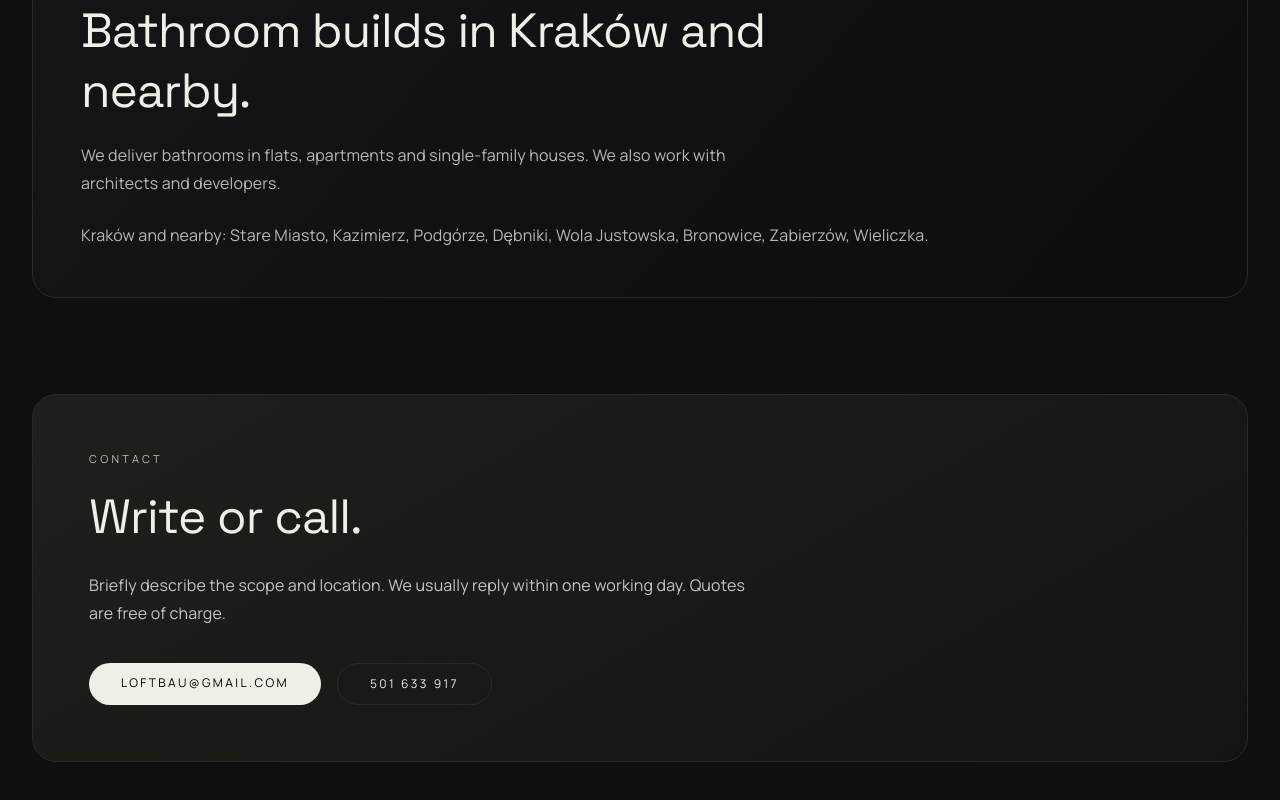
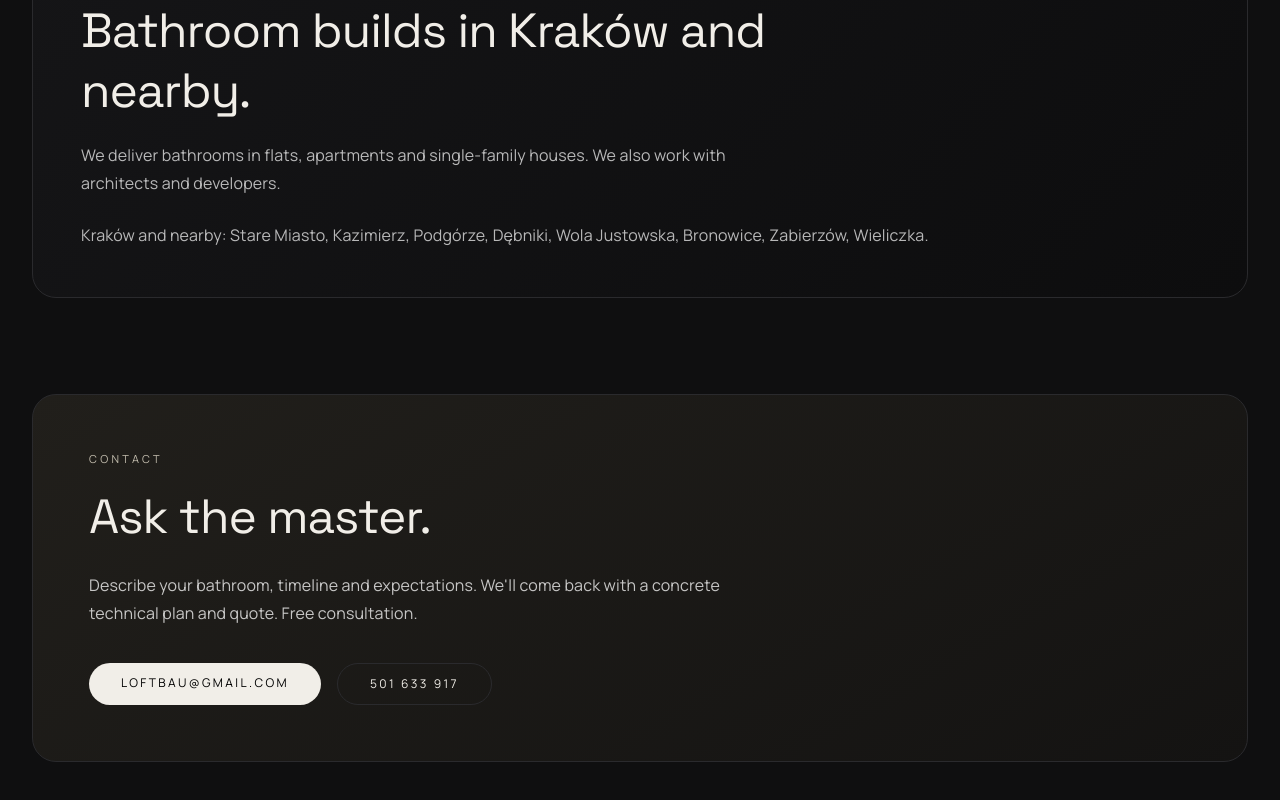
Before and after one commit to shalke777/loftbau, a Next.js app: page /en in a window 1280 px wide. Shown: the part 5563-6363 px from the top of the page. Built offline with nearby package versions, Linux system fonts and the light colour scheme.

Commit message:
fix: przywroc styl zaproszenia w sekcji kontakt

```diff
--- a/components/loftbau/LoftbauPage.tsx
+++ b/components/loftbau/LoftbauPage.tsx
@@ -247,8 +247,8 @@ const content: Record<Locale, Content> = {
     },
     contact: {
       eyebrow: "Kontakt",
-      title: "Napisz lub zadzwoń.",
-      body: "Opisz krótko zakres prac i lokalizację. Odpowiadamy zwykle w ciągu jednego dnia roboczego. Wycena jest bezpłatna.",
+      title: "Zapytaj mistrza.",
+      body: "Opisz swoją łazienkę, harmonogram i oczekiwania. Wrócimy z konkretnym planem technicznym i wyceną. Konsultacja bezpłatna.",
     },
     structuredDataDescription:
       "LOFTBAU Paweł Szalecki — firma wykonawcza specjalizująca się w łazienkach. Mistrz glazurnik. Kraków i okolice.",
@@ -408,8 +408,8 @@ const content: Record<Locale, Content> = {
     },
     contact: {
       eyebrow: "Contact",
-      title: "Write or call.",
-      body: "Briefly describe the scope and location. We usually reply within one working day. Quotes are free of charge.",
+      title: "Ask the master.",
+      body: "Describe your bathroom, timeline and expectations. We'll come back with a concrete technical plan and quote. Free consultation.",
     },
     structuredDataDescription:
       "LOFTBAU Paweł Szalecki — bathroom execution company. Master tiler. Kraków and nearby.",
```
